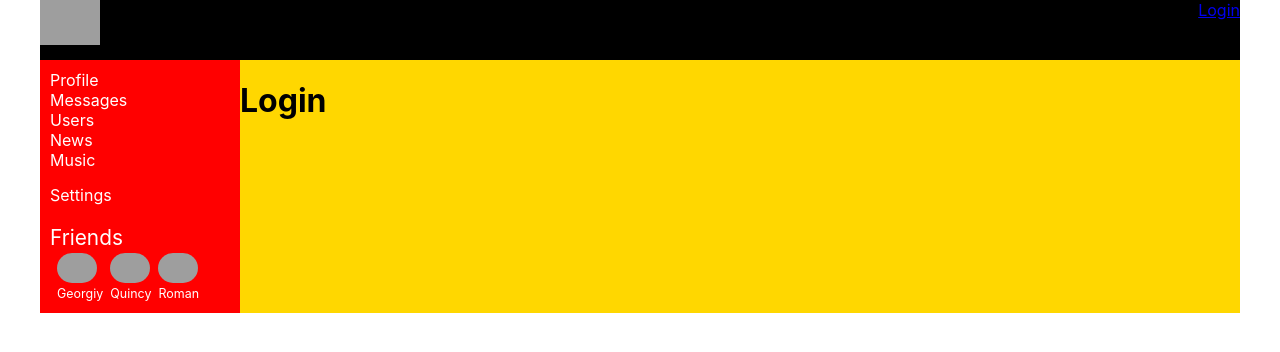
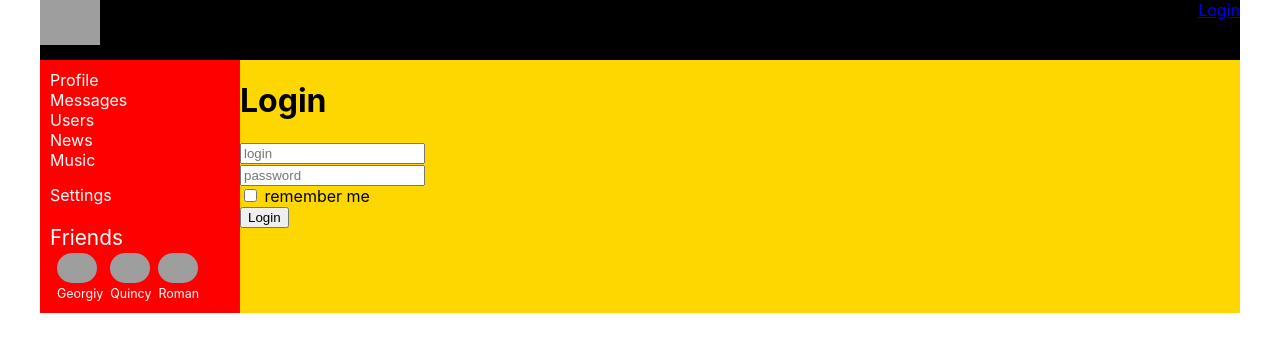
Before and after one commit to vbsm11/samurai-way-comeback, a React (Create React App) app: page /login in a window 1280 px wide. Shown: the top 352 px of the page. Built offline with nearby package versions, Linux system fonts and the light colour scheme; no server answers; grey boxes are pictures that could not be loaded.

Commit message:
creating form for login with reduxForm

```diff
--- a/src/components/Login/Login.tsx
+++ b/src/components/Login/Login.tsx
@@ -1,5 +1,45 @@
 import React from 'react'
+import {Field, InjectedFormProps, reduxForm} from 'redux-form';
+
+type FormDataType = {
+    login: string
+    password: string
+    rememberMe: boolean
+
+}
+
+const LoginForm = (props: InjectedFormProps<FormDataType>) => {
+    return (
+        <form onSubmit={props.handleSubmit}>
+            <div>
+                <Field placeholder='login' name='login' component='input'/>
+            </div>
+            <div>
+                <Field placeholder='password' name='password' component='input'/>
+            </div>
+            <div>
+                <Field component='input' name='rememberMe'  type='checkbox'/> remember me
+            </div>
+            <div>
+                <button>Login</button>
+            </div>
+        </form>
+    )
+}
+
+const LoginReduxForm = reduxForm<FormDataType>({
+    form: 'login'
+})(LoginForm)
 
 export const Login: React.FC = () => {
-   return <h1>Login</h1>
+
+    const onSubmit = (formData: FormDataType) => {
+        console.log(formData)
+    }
+
+    return (
+        <div>
+            <h1>Login</h1>
+            <LoginReduxForm onSubmit={onSubmit}/>
+        </div>)
 }
```
